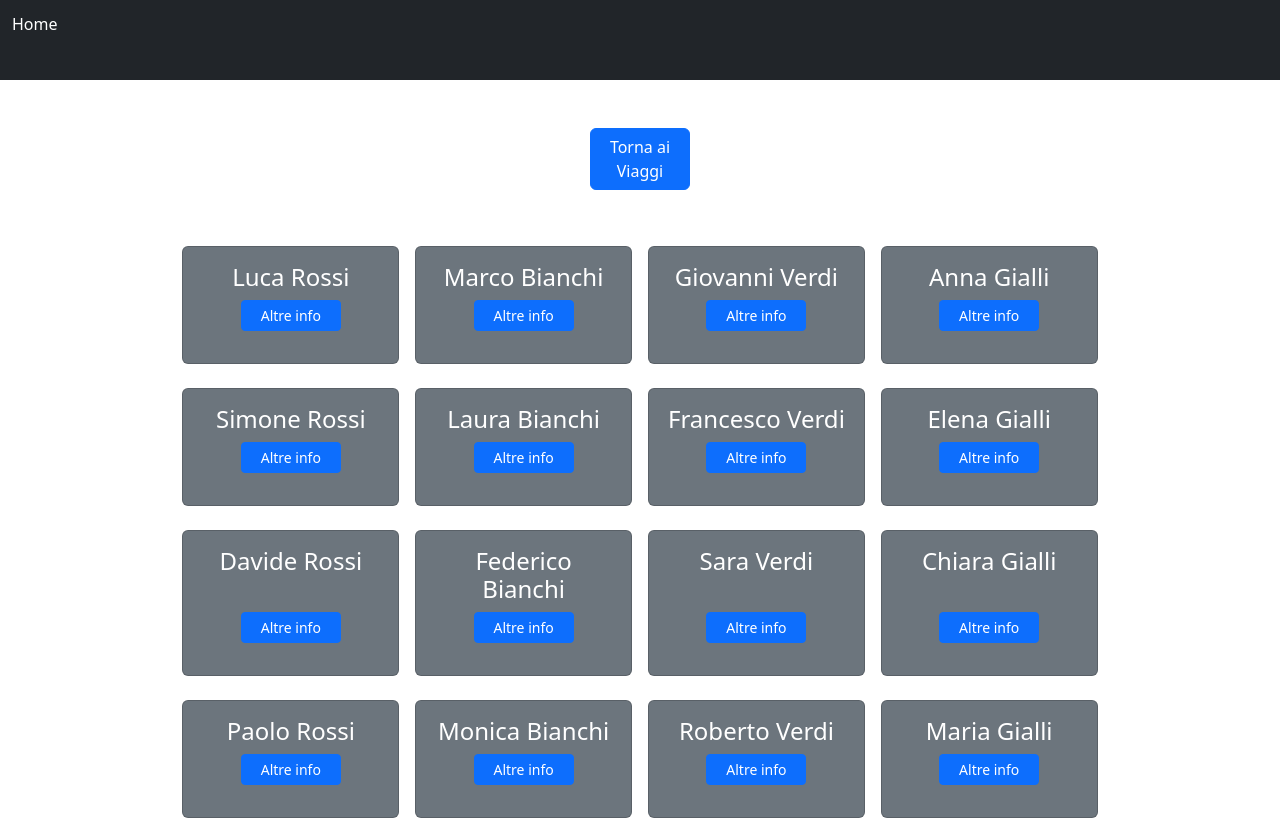
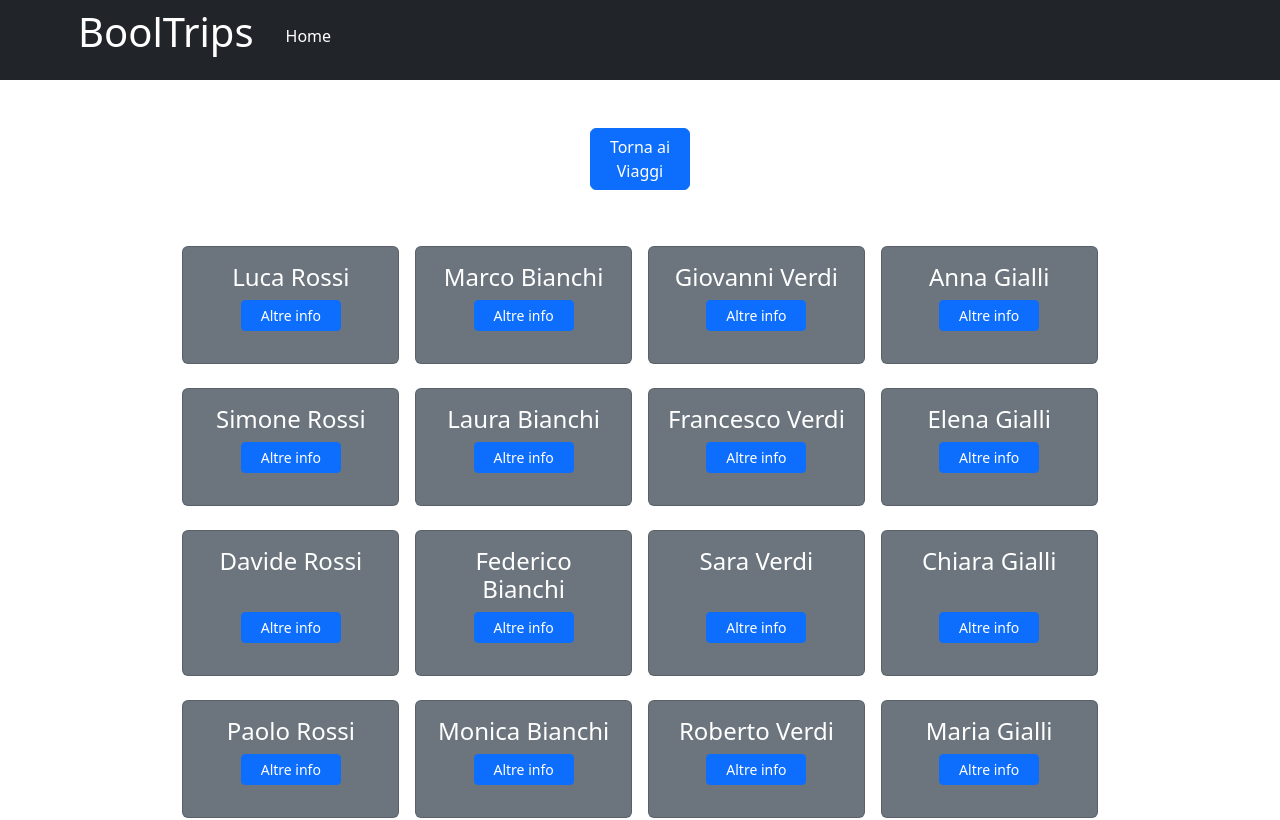
Before and after one commit to massimopallera/goloso-progetto-incredibile, a React (Vite) app: page /trips/V001 in a window 1280 px wide. Shown: the top 820 px of the page. Built offline with nearby package versions, Linux system fonts and the light colour scheme.

Commit message:
add css for navLink Header

```diff
--- a/src/App.css
+++ b/src/App.css
@@ -6,26 +6,24 @@
 
 /* scrollbar */
 .table {
+  overflow-y: auto;
+}
 
-  overflow-y: auto;
+/* Larghezza della scrollbar */
+.table::-webkit-scrollbar {
+  width: 7px;
+}
+
+/* Colore della scrollbar */
+.table::-webkit-scrollbar-thumb {
+  background-color: #03ff81;
+  border-radius: 10px;
 
 }
 
-.table::-webkit-scrollbar {
-  width: 7px;
-  /* Larghezza della scrollbar */
-}
-
-.table::-webkit-scrollbar-thumb {
-  background-color: #03ff81;
-  /* Colore della scrollbar */
-  border-radius: 10px;
-  /* Arrotondamento */
-}
-
+/* Sfondo del tracciato */
 .table::-webkit-scrollbar-track {
   background-color: #343a40;
-  /* Sfondo del tracciato */
   border-radius: 10px;
 }
 
@@ -50,3 +48,10 @@
   padding: 15px;
   border-radius: 5px;
 }
+
+/* Stile per il NavLink attivo */
+.nav-link.active {
+  border-bottom: 2px solid rgb(0, 128, 255);
+  color: white;
+  text-decoration: none;
+}
--- a/src/components/AppHeader.jsx
+++ b/src/components/AppHeader.jsx
@@ -3,11 +3,15 @@ import { NavLink } from "react-router-dom";
 export default function AppHeader() {
     return (
         <header className="bg-dark">
-            <div className='text-white d-flex gap-3 p-2'>
-                {/* <div>
-                    <i className="bi bi-layout-sidebar"></i>
-                </div> */}
-                <NavLink className="nav-link p-1" aria-disabled="false" to="/">Home</NavLink>
+
+            <div className=' container text-white d-flex gap-3 p-2 align-items-center '>
+                <h1>BoolTrips</h1>
+                <NavLink
+                    className="nav-link p-3"
+                    aria-disabled="false"
+                    to="/">
+                    Home
+                </NavLink>
             </div>
         </header>
     )
```
